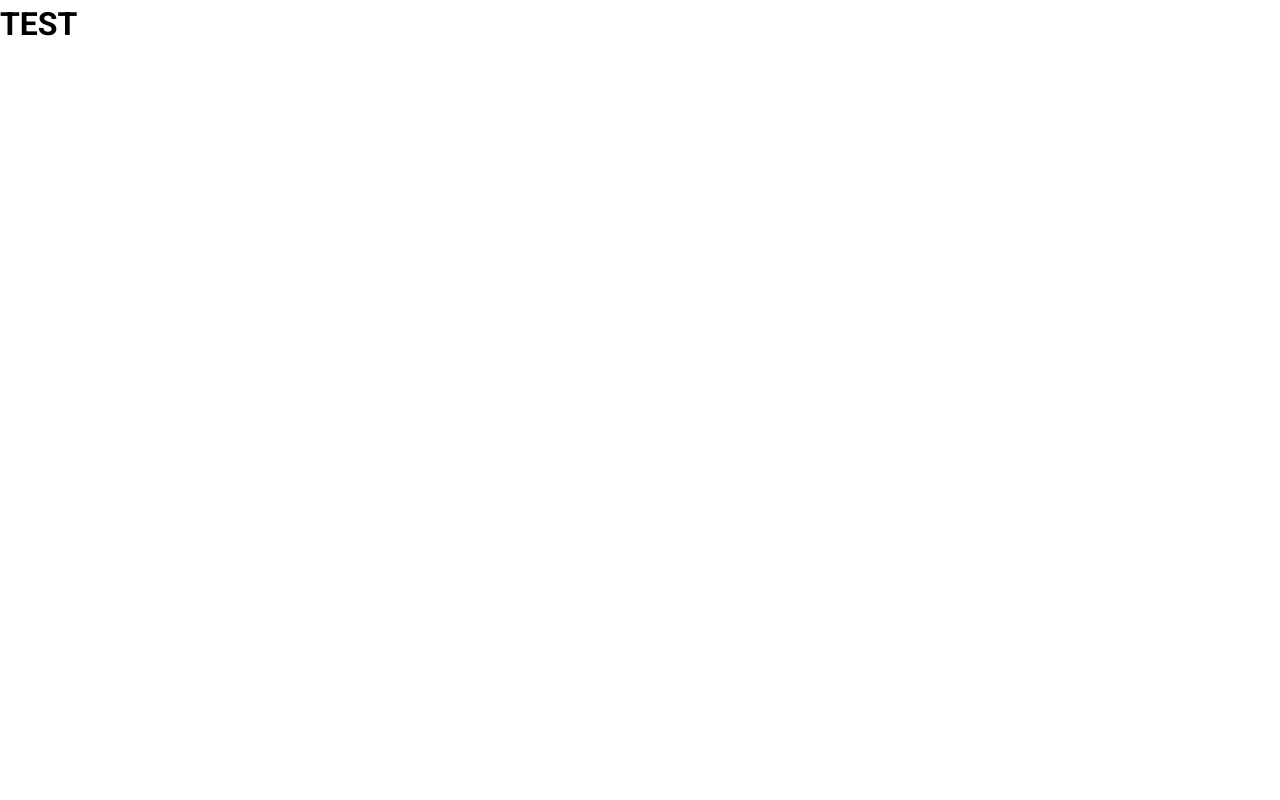
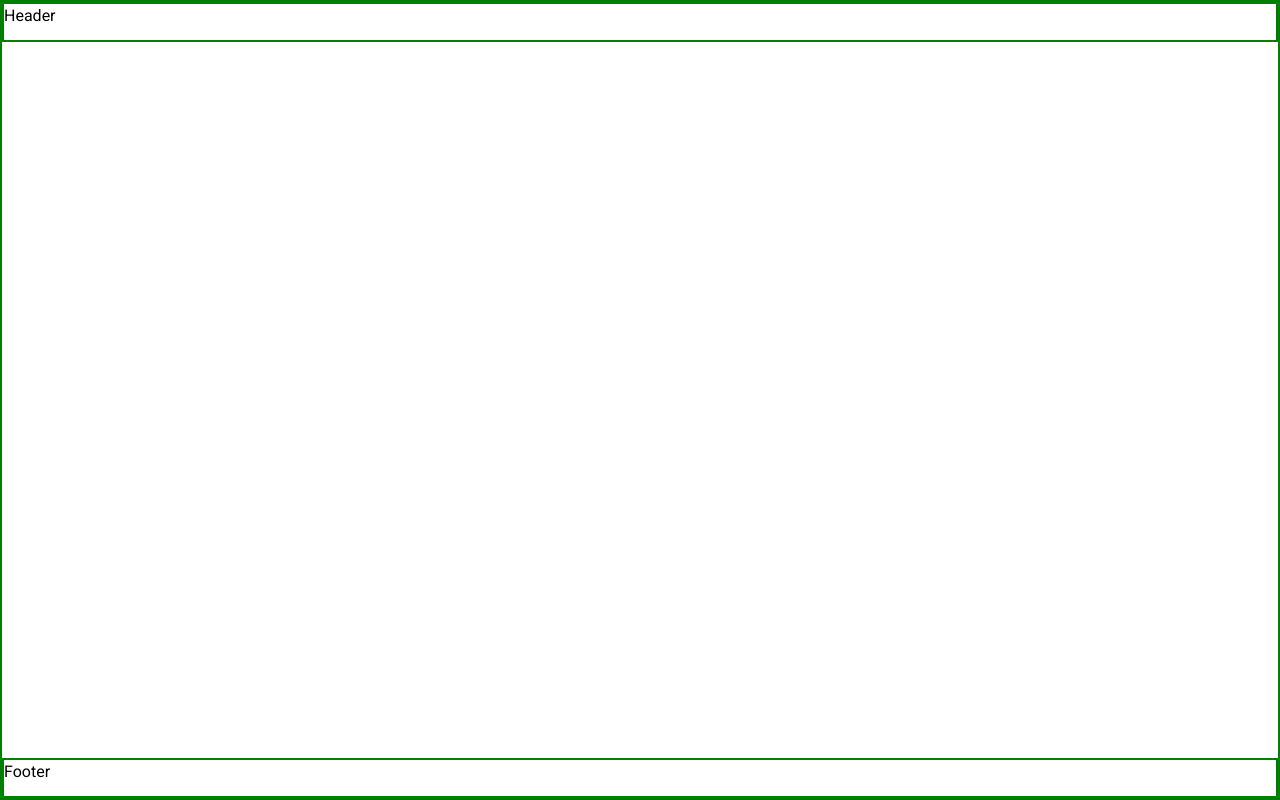
Before and after one commit to MeGallin/langchainPinecone, a React (Vite) app in the folder FE/: page / in a window 1280 px wide. Built offline with nearby package versions, Linux system fonts and the light colour scheme.

Commit message:
basic layout

```diff
--- a/FE/src/App.css
+++ b/FE/src/App.css
@@ -1,4 +1,7 @@
-/* CSS file */
+:root {
+  --header-height: 5vh; /* Adjust the height as needed */
+  --footer-height: 5vh; /* Adjust the height as needed */
+}
 
 /* Apply the font to the entire body */
 body {
@@ -24,3 +27,29 @@ li,
 div {
   font-weight: 400; /* Regular font weight */
 }
+
+/* Style.css */
+body,
+html {
+  height: 100%;
+}
+
+#main-container {
+  border: 2px solid green;
+  display: flex;
+  flex-direction: column;
+  min-height: 100vh;
+}
+
+header {
+  border: 2px solid green;
+  width: 100%;
+  height: var(--header-height);
+}
+
+footer {
+  border: 2px solid green;
+  margin-top: auto;
+  width: 100%;
+  height: var(--footer-height);
+}
--- a/FE/src/App.tsx
+++ b/FE/src/App.tsx
@@ -1,11 +1,16 @@
 import './App.css';
+import Footer from './components/common/Footer';
+import Header from './components/common/Header';
 
 function App() {
-  return (
-    <>
-      <h1>TEST</h1>
-    </>
-  );
+
+    return (
+      <div id="main-container">
+        <Header />
+        {/* Main content goes here */}
+        <Footer />
+      </div>
+    );
 }
 
 export default App;
--- /dev/null
+++ b/FE/src/components/common/Footer.tsx
@@ -0,0 +1,5 @@
+const Footer = () => {
+  return <footer>Footer</footer>;
+};
+
+export default Footer;
--- /dev/null
+++ b/FE/src/components/common/Header.tsx
@@ -0,0 +1,7 @@
+import React from 'react';
+
+const Header = () => {
+  return <header>Header</header>;
+};
+
+export default Header;
--- /dev/null
+++ b/FE/src/components/common/input/InputComponent.css
@@ -0,0 +1,5 @@
+const InputComponent = () => {
+  return <div>InputComponent</div>;
+};
+
+export default InputComponent;
```
Also changed, not shown: FE/src/components/common/input/InputComponent.tsx (added, +7 -0 lines).
